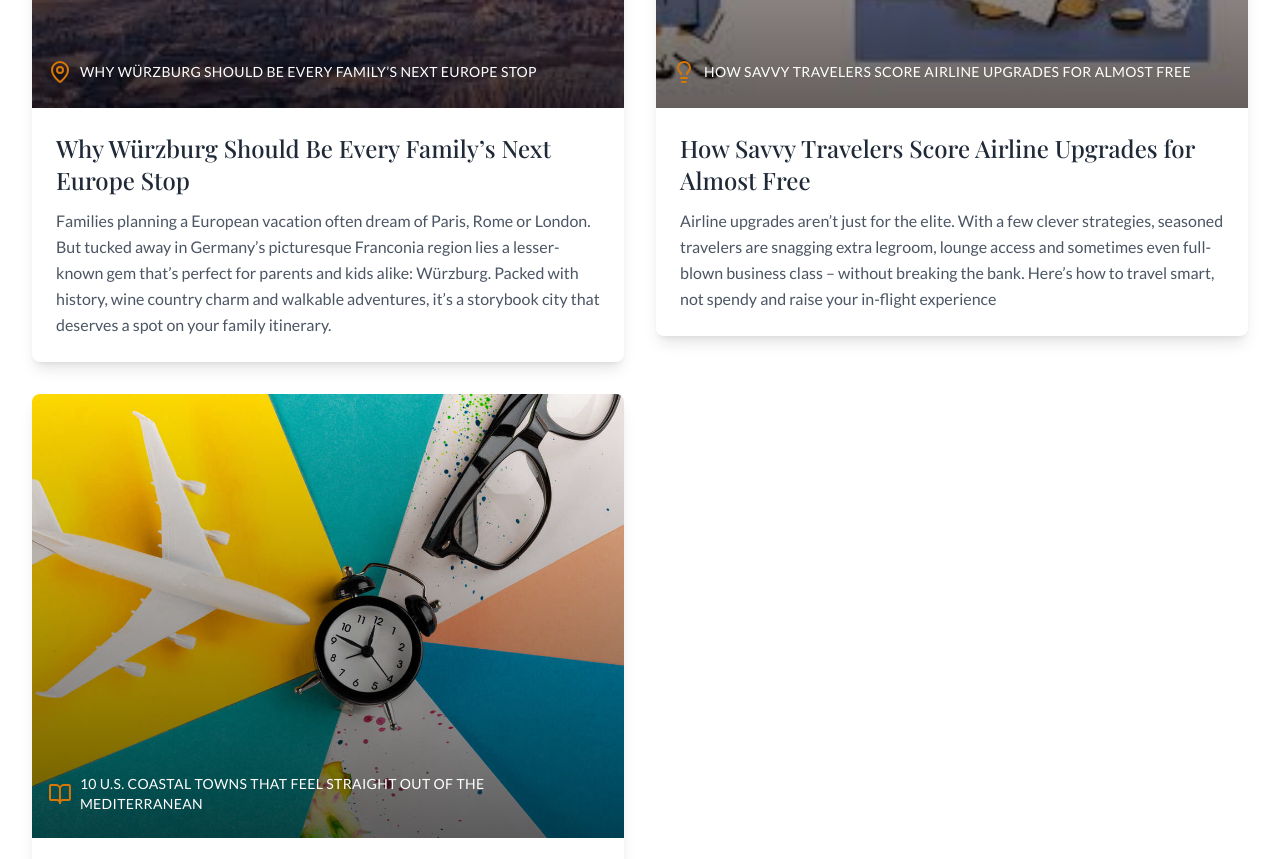
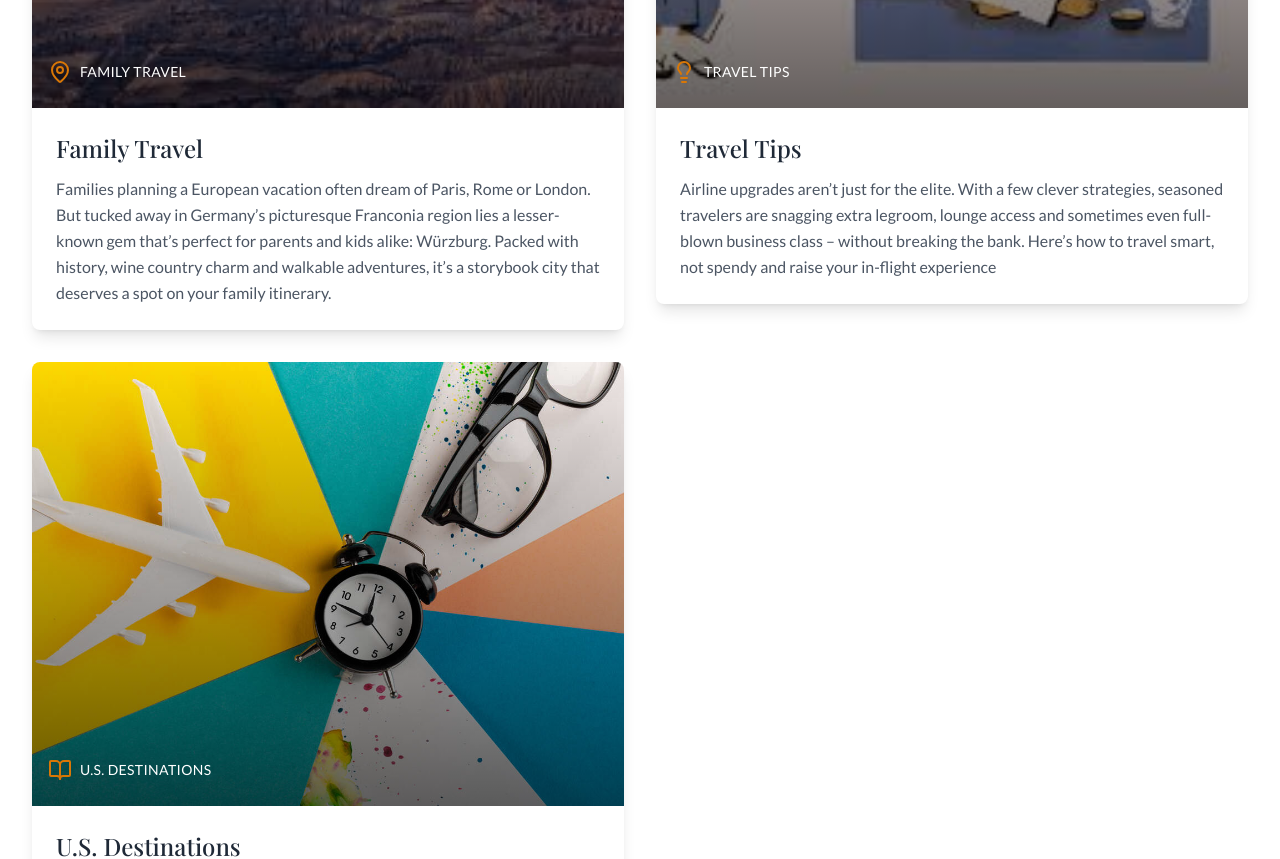
Before and after one commit to VictorKimathi/laura, a Next.js app: page /blog in a window 1280 px wide. Shown: the part 720-1579 px from the top of the page. Built offline with nearby package versions, Linux system fonts and the light colour scheme.

Commit message:
Update page.tsx

```diff
--- a/app/blog/page.tsx
+++ b/app/blog/page.tsx
@@ -8,7 +8,7 @@ import { BookOpen, MapPin, Lightbulb } from "lucide-react"
 const blogCategories = [
   {
     id: "Family Travel",
-    title: "Why Würzburg Should Be Every Family’s Next Europe Stop",
+    title: "Family Travel",
     description: "Families planning a European vacation often dream of Paris, Rome or London. But tucked away in Germany’s picturesque Franconia region lies a lesser-known gem that’s perfect for parents and kids alike: Würzburg. Packed with history, wine country charm and walkable adventures, it’s a storybook city that deserves a spot on your family itinerary.",
     image: "/images/destination.jpg",
     alt: "Scenic view of a travel destination",
@@ -17,7 +17,7 @@ const blogCategories = [
   },
   {
     id: "Travel Tips",
-    title: "How Savvy Travelers Score Airline Upgrades for Almost Free",
+    title: "Travel Tips",
     description: "Airline upgrades aren’t just for the elite. With a few clever strategies, seasoned travelers are snagging extra legroom, lounge access and sometimes even full-blown business class – without breaking the bank. Here’s how to travel smart, not spendy and raise your in-flight experience",
     image: "/images/culture.jpg",
     alt: "Local cultural celebration",
@@ -26,7 +26,7 @@ const blogCategories = [
   },
   {
     id: "U.S. Destinations",
-    title: "10 U.S. Coastal Towns That Feel Straight Out Of The Mediterranean",
+    title: "U.S. Destinations",
     description: "Sun-drenched terraces. Whitewashed cottages. Oceanfront promenades edged with bougainvillea. You’d be forgiven for thinking you’re in Positano or Mykonos – but these dreamy destinations are right here in the United States. Across California, Florida, the Carolinas and beyond, coastal towns are channeling the old-world charm of the Mediterranean. Think terracotta rooftops, blue-domed churches, cliffside trails and culinary traditions rooted in fresh seafood and sun-grown herbs.",
     image: "/images/marketing.jpg",
     alt: "Creative marketing workspace",
```
